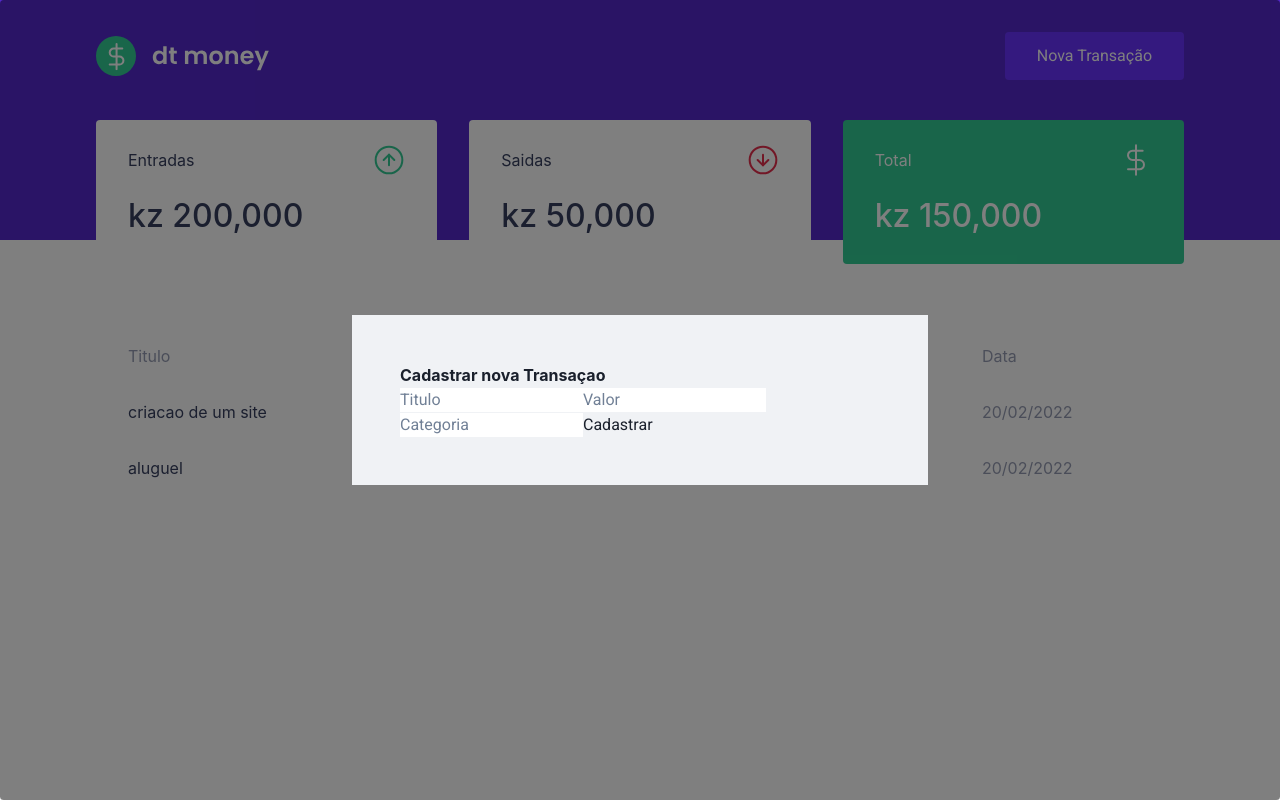
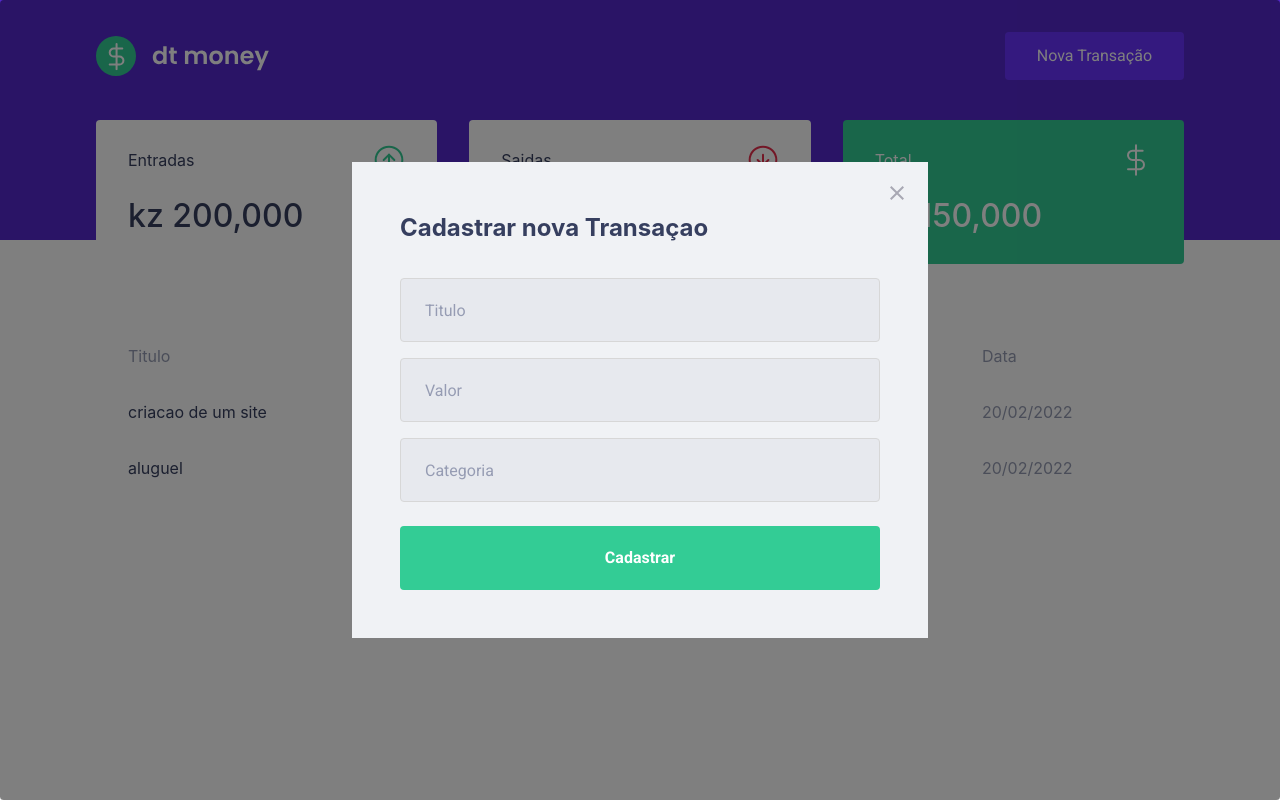
Before and after one commit to ErildoJS/dtmoney, a React (Create React App) app: page / in a window 1280 px wide. Both pictures are taken after a click on the button "Nova Transação". Built offline with nearby package versions, Linux system fonts and the light colour scheme; no server answers; what miragejs would draw is missing.

Commit message:
finished css of modal

```diff
--- a/src/components/NewTransactionModal/index.tsx
+++ b/src/components/NewTransactionModal/index.tsx
@@ -1,6 +1,6 @@
 import Modal from "react-modal";
 import { Container } from "./styles";
-
+import closeImg from '../../assets/close.svg'
 type NewTransactionModalProps = {
     isOpen: boolean,
     onRequestClose: () => void
@@ -12,6 +12,10 @@
          overlayClassName="react-modal-overlay"
          className="react-modal-content"
          >
+
+        <button type="button" onClick={onRequestClose} className="react-modal-close">
+            <img src={closeImg} alt="Fechar modal" />
+        </button>
         <Container>
 
         <h2>Cadastrar nova Transaçao</h2>
--- a/src/components/NewTransactionModal/styles.ts
+++ b/src/components/NewTransactionModal/styles.ts
@@ -1,5 +1,49 @@
 import styled from "styled-components";
 
 export const Container = styled.form`
+    h2 {
+        color: var(--text-title);
+        font-size: 1.5rem;
+        margin-bottom: 2rem;
+    }
 
+    input {
+        width: 100%;
+        padding: 0 1.5rem;
+        height: 4rem;
+        border-radius: 0.25rem;
+
+        border: 1px solid #d7d7d7;
+        background: #e7e9ee;
+
+        font-weight: 400;
+        font-size: 1rem;
+
+        &::placeholder {
+            color: var(--text-body);
+        }
+
+        & + input {
+            margin-top: 1rem;
+        }
+    }
+
+    button[type="submit"] {
+        width: 100%;
+        padding: 0 1.5rem;
+        height: 4rem;
+        background: var(--green);
+        color: #FFF;
+        border-radius: 0.25rem;
+        border: 0;
+        font-size: 1rem;
+        margin-top: 1.5rem;
+        font-weight: 600;
+
+        transition: filter 0.2s;
+
+        &:hover {
+            filter: brightness(0.9);
+        }
+    }
 `
--- a/src/styles/global.ts
+++ b/src/styles/global.ts
@@ -71,4 +71,17 @@
     padding: 3rem;
     position: relative;
   }
+
+  .react-modal-close {
+    position: absolute;
+    right: 1.5rem;
+    top: 1.5rem;
+    border: 0;
+    background: transparent;
+    transition: filter 0.2s;
+
+    &:hover {
+      filter: brightness(0.8);
+    }
+  }
 `
```
